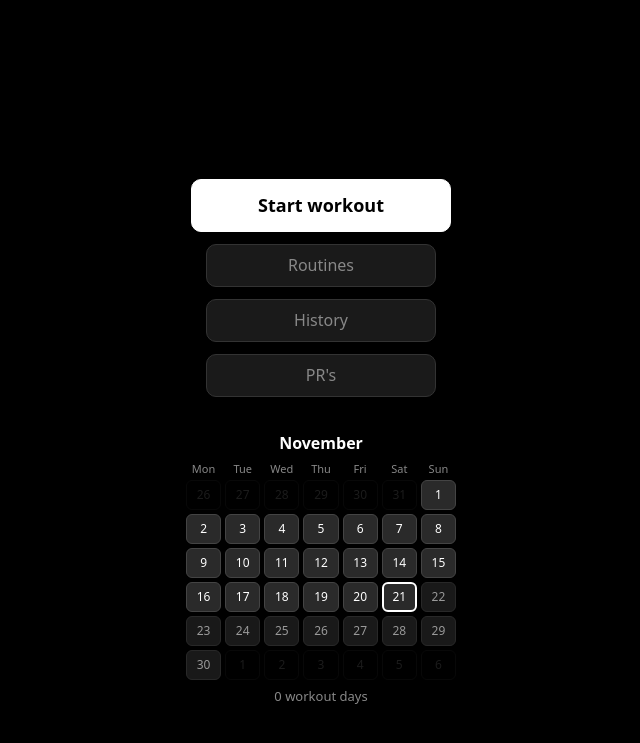
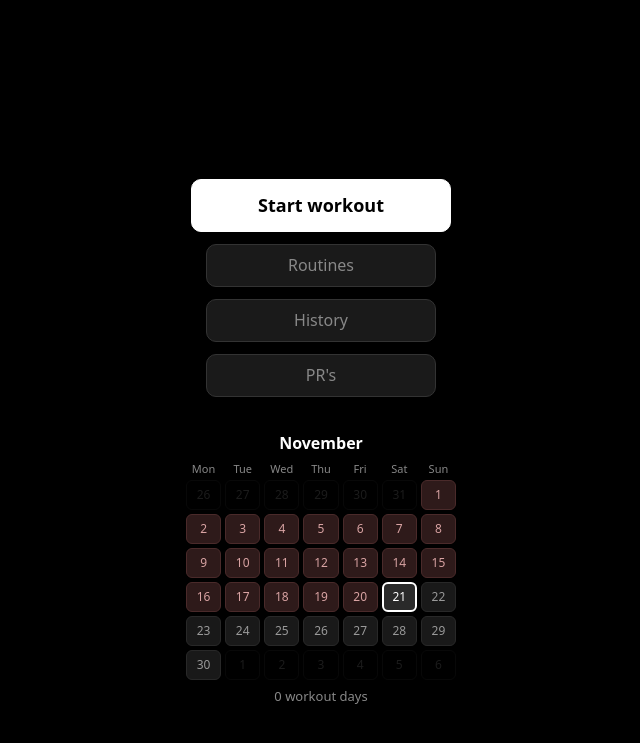
Before and after one commit to erikgoat/fitapp, a plain HTML site: page index.html in a window 1280 px wide. Shown: the part 13-756 px from the top of the page, without its empty margins (319-959 px from the left). Drawn offline with Linux system fonts and the light colour scheme.

Commit message:
Add files via upload

```diff
--- a/index.html
+++ b/index.html
@@ -101,9 +101,9 @@ function cal(){
   names.forEach(function(n){h+='<div class="mutt" style="text-align:center;font-size:11px">'+n+'</div>'});
   for(var k=0;k<weeks*7;k++){
     var d=new Date(y,m,1-lead+k),out=d.getMonth()!==m;
-    var key=d.getFullYear()+'-'+d.getMonth()+'-'+d.getDate(),on=done[key],fut=d>t,td=d.getTime()===t.getTime();
+    var key=d.getFullYear()+'-'+d.getMonth()+'-'+d.getDate(),on=done[key],fut=d>t,td=d.getTime()===t.getTime(),miss=!on&&!out&&d<t;
     if(on&&!out)cnt++;
-    h+='<'+(on?'button data-a="day" data-k="'+key+'"':'div')+' style="padding:0;height:30px;border-radius:6px;display:flex;align-items:center;justify-content:center;font-size:12px;font-weight:'+(on?'700':'400')+';color:'+(on?'#000':(out?'#444':'#fff'))+';border:'+(td?'2px solid #fff':(out?'1px solid #161616':'1px solid #444'))+';background:'+(on?'#22c55e':(out?'#000':'#2a2a2a'))+';opacity:'+(out?'.4':(fut?'.6':'1'))+'">'+d.getDate()+'</'+(on?'button':'div')+'>';
+    h+='<'+(on?'button data-a="day" data-k="'+key+'"':'div')+' style="padding:0;height:30px;border-radius:6px;display:flex;align-items:center;justify-content:center;font-size:12px;font-weight:'+(on?'700':'400')+';color:'+(on?'#000':(out?'#444':(miss?'#d9a3a3':'#fff')))+';border:'+(td?'2px solid #fff':(out?'1px solid #161616':(miss?'1px solid #4a2a2a':'1px solid #444')))+';background:'+(on?'#22c55e':(out?'#000':(miss?'#2e1a1a':'#2a2a2a')))+';opacity:'+(out?'.4':(fut?'.6':'1'))+'">'+d.getDate()+'</'+(on?'button':'div')+'>';
   }
   return h+'</div><p class="mutt" style="text-align:center;font-size:13px;margin:8px 0 0">'+cnt+' workout days</p>';
 }
```
